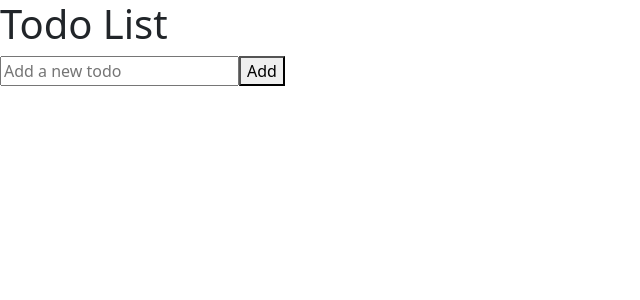
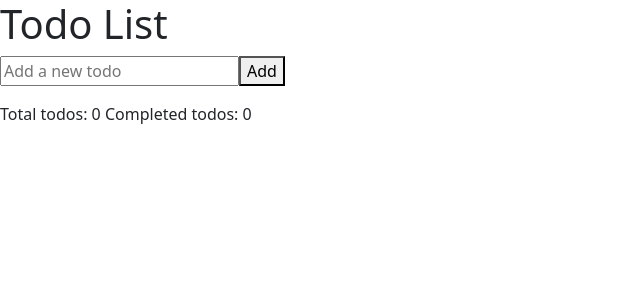
Before and after one commit to ahmednour3123/todo-list-task, a React (Create React App) app: page / in a window 1280 px wide. Shown: the top 300 px of the page, without its empty margins (0-640 px from the left). Built offline with nearby package versions, Linux system fonts and the light colour scheme.

Commit message:
add numbers of Completed todos and Total todos

```diff
--- a/src/components/todoList.js
+++ b/src/components/todoList.js
@@ -33,7 +33,13 @@ const TodoList = () => {
     ));
   }, [todos, toggleTodo, deleteTodo]);
 
+  const totalTodos = useMemo(() => {
+    return todos.length;
+  }, [todos]);
 
+  const completedTodos = useMemo(() => {
+    return todos.filter((todo) => todo.completed).length;
+  }, [todos]);
 
   return (
     <div>
@@ -42,7 +48,9 @@ const TodoList = () => {
       <ul>
         {todoItems}
       </ul>
-
+      <p>
+        Total todos: {totalTodos} Completed todos: {completedTodos}
+      </p>
     </div>
   );
 };
```
